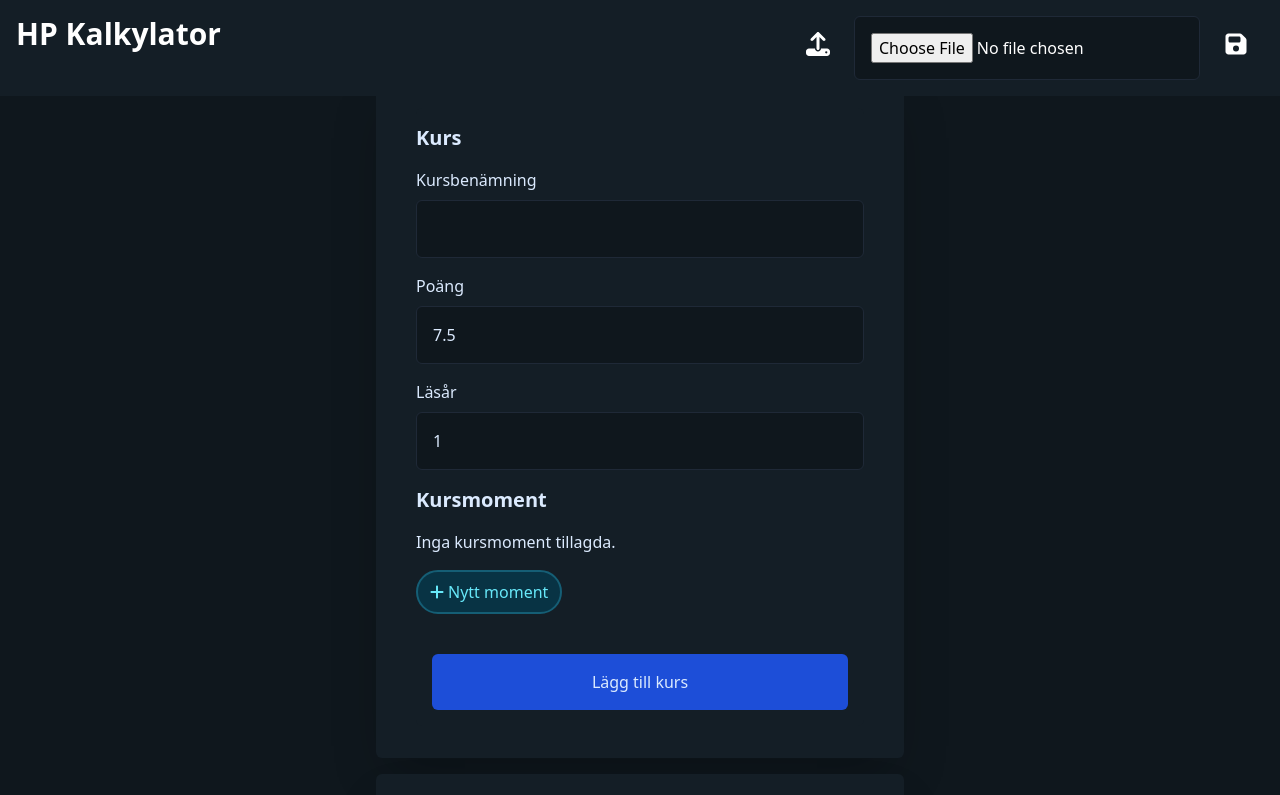
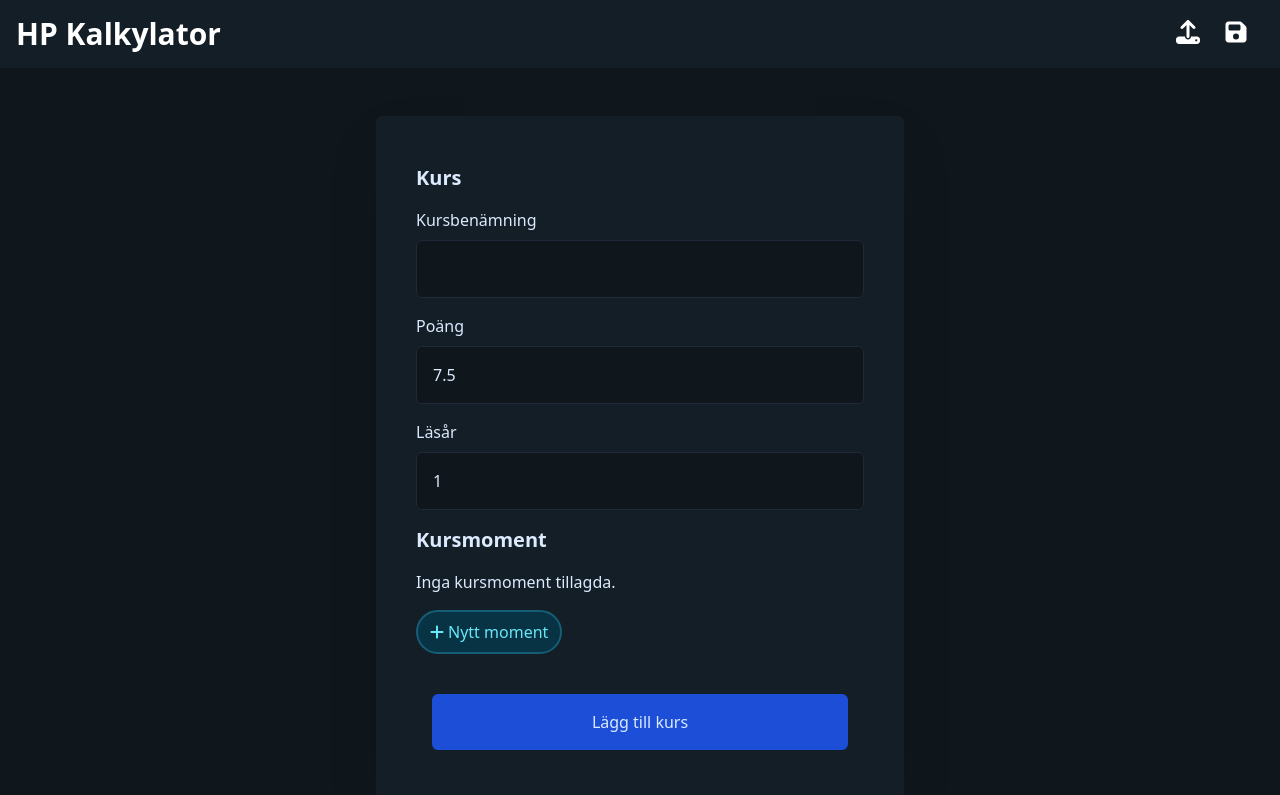
Before and after one commit to Danster2020/hp_calculator, a React (Create React App) app: page / in a window 1280 px wide. Shown: the top 795 px of the page. Built offline with nearby package versions, Linux system fonts and the light colour scheme.

Commit message:
design fix

```diff
--- a/src/Header.tsx
+++ b/src/Header.tsx
@@ -63,7 +63,7 @@ export const Header = (props: { courses: Course[], handleUploadedCourses(uCourse
 
                 <div className='self-center space-x-6 sm:mr-4 text-white'>
                     <label className='m-0' htmlFor="fileInput"><FontAwesomeIcon icon="upload" className='cursor-pointer w-6 h-6' /></label>
-                    <input onChange={(e) => handleFileUpload(e)} className='m-0' type="file" id="fileInput" name="filename" accept=".txt,.json"  />
+                    <input onChange={(e) => handleFileUpload(e)} className='m-0' type="file" id="fileInput" name="filename" accept=".txt,.json" hidden />
                     <button onClick={() => exportToJson(props.courses)}>
                         <FontAwesomeIcon icon="floppy-disk" className='w-6 h-6' />
                     </button>
--- a/src/Main.tsx
+++ b/src/Main.tsx
@@ -8,19 +8,6 @@ import { FontAwesomeIcon } from '@fortawesome/react-fontawesome';
 
 function Main() {
     const [courses, setCourses] = useState<Course[]>([]);
-
-    // const handlePropertyChange = (index: number, propertyName: string, newValue: any) => {
-    //     setCourses((prevCourses) => {
-    //         const updatedCourses = [...prevCourses];
-    //         updatedCourses[index].sections[index][propertyName] = newValue;
-    //         return updatedCourses;
-    //     });
-    // };
-
-    // useEffect(() => {
-
-    // }, [courses])
-
 
     const handlePropertyChange = (courseIndex: number, SectionIndex: number, propertyName: string, newValue: any) => {
         setCourses((prevCourses) => {
@@ -53,9 +40,7 @@ function Main() {
 
         <Header courses={courses} handleUploadedCourses={handleUploadedCourses}></Header>
 
-        <main className="mx-auto max-w-xl mt-10 px-2 py-5 text-blue-100">
-
-
+        <main className="mx-auto max-w-xl mt-20 px-2 py-5 text-blue-100">
 
             <CourseForm setCourses={setCourses}></CourseForm>
 
```
